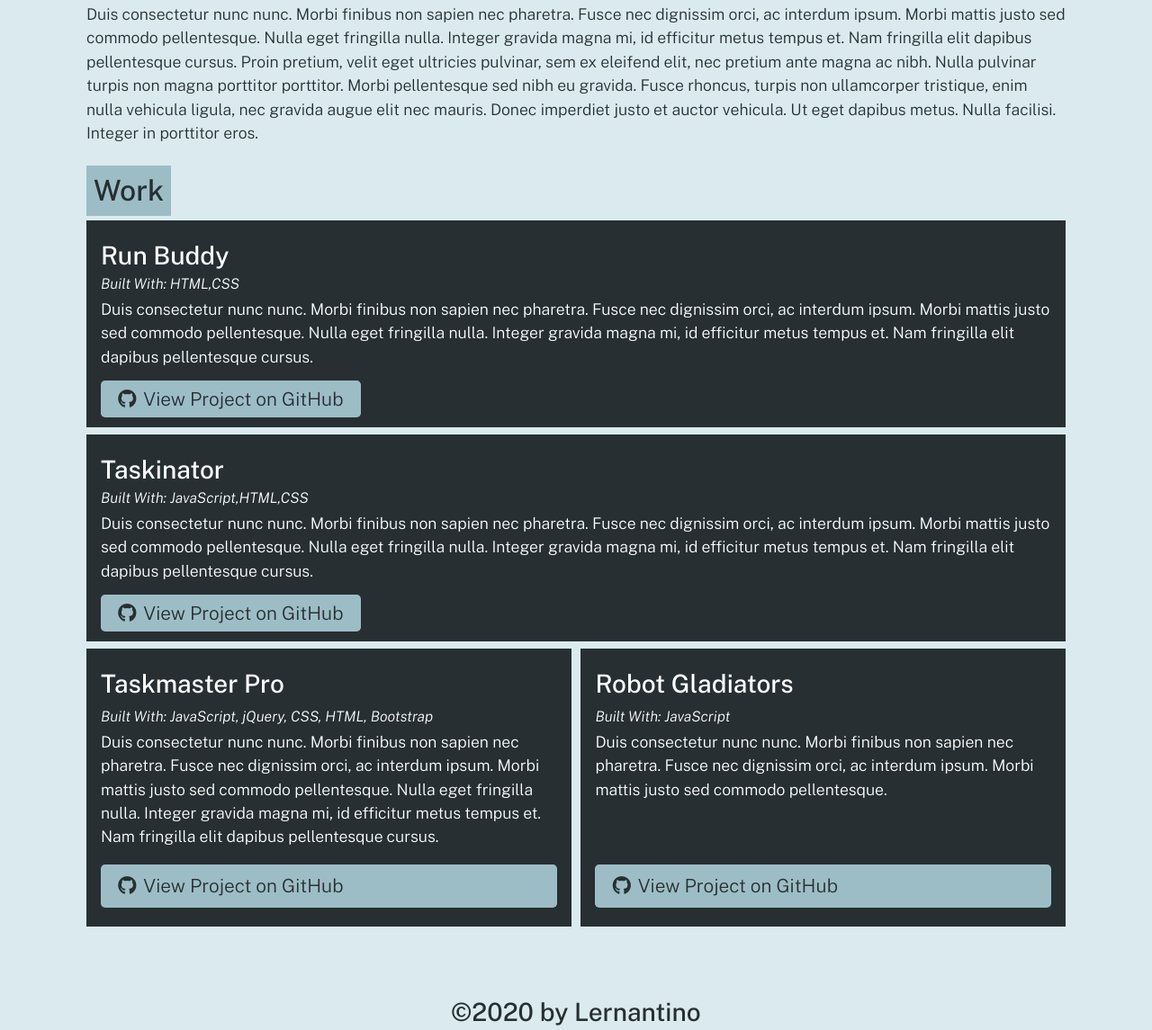
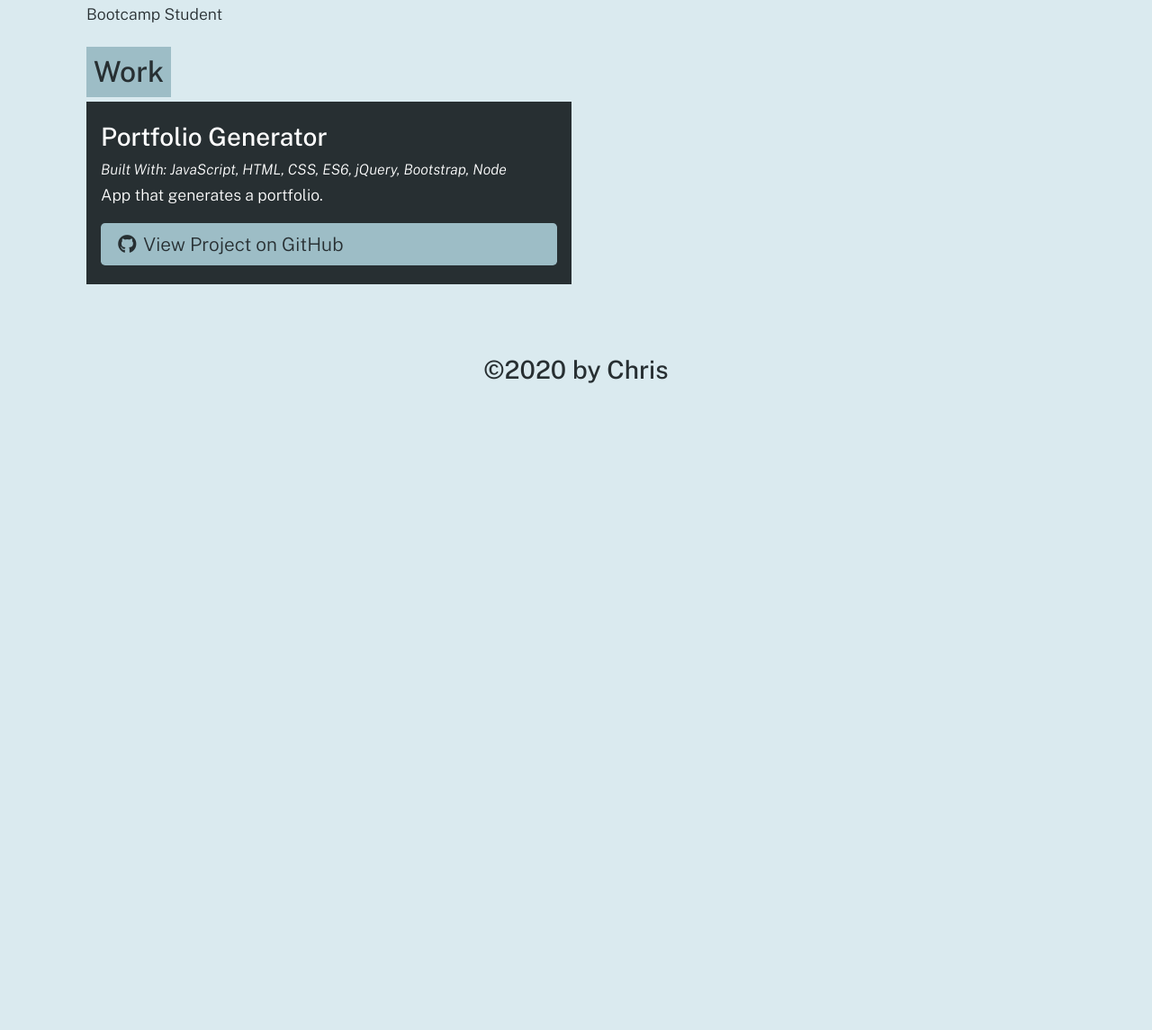
Before and after one commit to cpalileo/portfolio-generator, a website: page dist/index.html in a window 1280 px wide. Shown: the part 209-1354 px from the top of the page at 90% size. After the commit the page ends 800 px from the top, so only its background shows below. Drawn offline with nearby package versions, Linux system fonts and the light colour scheme.

Commit message:
updated README

```diff
--- a/dist/index.html
+++ b/dist/index.html
@@ -15,9 +15,9 @@
   <body>
     <header>
       <div class="container flex-row justify-space-between align-center py-3">
-        <h1 class="page-title text-secondary bg-dark py-2 px-3">Lernantino</h1>
+        <h1 class="page-title text-secondary bg-dark py-2 px-3">Chris</h1>
         <nav class="flex-row">
-          <a class="ml-2 my-1 px-2 py-1 bg-secondary text-dark" href="https://github.com/lernantino">GitHub</a>
+          <a class="ml-2 my-1 px-2 py-1 bg-secondary text-dark" href="https://github.com/CPalileo">GitHub</a>
         </nav>
       </div>
     </header>
@@ -25,7 +25,7 @@
 
     <section class="my-3" id="about">
       <h2 class="text-dark bg-primary p-2 display-inline-block">About Me</h2>
-      <p>Duis consectetur nunc nunc. Morbi finibus non sapien nec pharetra. Fusce nec dignissim orci, ac interdum ipsum. Morbi mattis justo sed commodo pellentesque. Nulla eget fringilla nulla. Integer gravida magna mi, id efficitur metus tempus et. Nam fringilla elit dapibus pellentesque cursus. Proin pretium, velit eget ultricies pulvinar, sem ex eleifend elit, nec pretium ante magna ac nibh. Nulla pulvinar turpis non magna porttitor porttitor. Morbi pellentesque sed nibh eu gravida. Fusce rhoncus, turpis non ullamcorper tristique, enim nulla vehicula ligula, nec gravida augue elit nec mauris. Donec imperdiet justo et auctor vehicula. Ut eget dapibus metus. Nulla facilisi. Integer in porttitor eros.</p>
+      <p>Bootcamp Student</p>
     </section>
 
 
@@ -33,46 +33,16 @@
       <h2 class="text-dark bg-primary p-2 display-inline-block">Work</h2>
       <div class="flex-row justify-space-between">
 
-          <div class="col-12 mb-2 bg-dark text-light p-3">
-            <h3 class="portfolio-item-title text-light">Run Buddy</h3>
-            <h5 class="portfolio-languages">
-              Built With:
-              HTML,CSS
-            </h5>
-            <p>Duis consectetur nunc nunc. Morbi finibus non sapien nec pharetra. Fusce nec dignissim orci, ac interdum ipsum. Morbi mattis justo sed commodo pellentesque. Nulla eget fringilla nulla. Integer gravida magna mi, id efficitur metus tempus et. Nam fringilla elit dapibus pellentesque cursus.</p>
-            <a href="https://github.com/lernantino/run-buddy" class="btn"><i class="fab fa-github mr-2"></i>View Project on GitHub</a>
-          </div>
-
-          <div class="col-12 mb-2 bg-dark text-light p-3">
-            <h3 class="portfolio-item-title text-light">Taskinator</h3>
-            <h5 class="portfolio-languages">
-              Built With:
-              JavaScript,HTML,CSS
-            </h5>
-            <p>Duis consectetur nunc nunc. Morbi finibus non sapien nec pharetra. Fusce nec dignissim orci, ac interdum ipsum. Morbi mattis justo sed commodo pellentesque. Nulla eget fringilla nulla. Integer gravida magna mi, id efficitur metus tempus et. Nam fringilla elit dapibus pellentesque cursus.</p>
-            <a href="https://github.com/lernantino/taskinator" class="btn"><i class="fab fa-github mr-2"></i>View Project on GitHub</a>
-          </div>
-
 
 
           <div class="col-12 col-md-6 mb-2 bg-dark text-light p-3 flex-column">
-            <h3 class="portfolio-item-title text-light">Taskmaster Pro</h3>
+            <h3 class="portfolio-item-title text-light">Portfolio Generator</h3>
             <h5 class="portfolio-languages">
               Built With:
-              JavaScript, jQuery, CSS, HTML, Bootstrap
+              JavaScript, HTML, CSS, ES6, jQuery, Bootstrap, Node
             </h5>
-            <p>Duis consectetur nunc nunc. Morbi finibus non sapien nec pharetra. Fusce nec dignissim orci, ac interdum ipsum. Morbi mattis justo sed commodo pellentesque. Nulla eget fringilla nulla. Integer gravida magna mi, id efficitur metus tempus et. Nam fringilla elit dapibus pellentesque cursus.</p>
-            <a href="https://github.com/lernantino/taskmaster-pro" class="btn mt-auto"><i class="fab fa-github mr-2"></i>View Project on GitHub</a>
-          </div>
-
-          <div class="col-12 col-md-6 mb-2 bg-dark text-light p-3 flex-column">
-            <h3 class="portfolio-item-title text-light">Robot Gladiators</h3>
-            <h5 class="portfolio-languages">
-              Built With:
-              JavaScript
-            </h5>
-            <p>Duis consectetur nunc nunc. Morbi finibus non sapien nec pharetra. Fusce nec dignissim orci, ac interdum ipsum. Morbi mattis justo sed commodo pellentesque.</p>
-            <a href="https://github.com/lernantino/robot-gladiators" class="btn mt-auto"><i class="fab fa-github mr-2"></i>View Project on GitHub</a>
+            <p>App that generates a portfolio.</p>
+            <a href="github.com/porhttps://github.com/cpalileo/portfolio-generator/" class="btn mt-auto"><i class="fab fa-github mr-2"></i>View Project on GitHub</a>
           </div>
 
 
@@ -81,7 +51,7 @@
 
     </main>
     <footer class="container text-center py-3">
-      <h3 class="text-dark">&copy;2020 by Lernantino</h3>
+      <h3 class="text-dark">&copy;2020 by Chris</h3>
     </footer>
   </body>
   </html>
```
Also changed, not shown: README.md.
